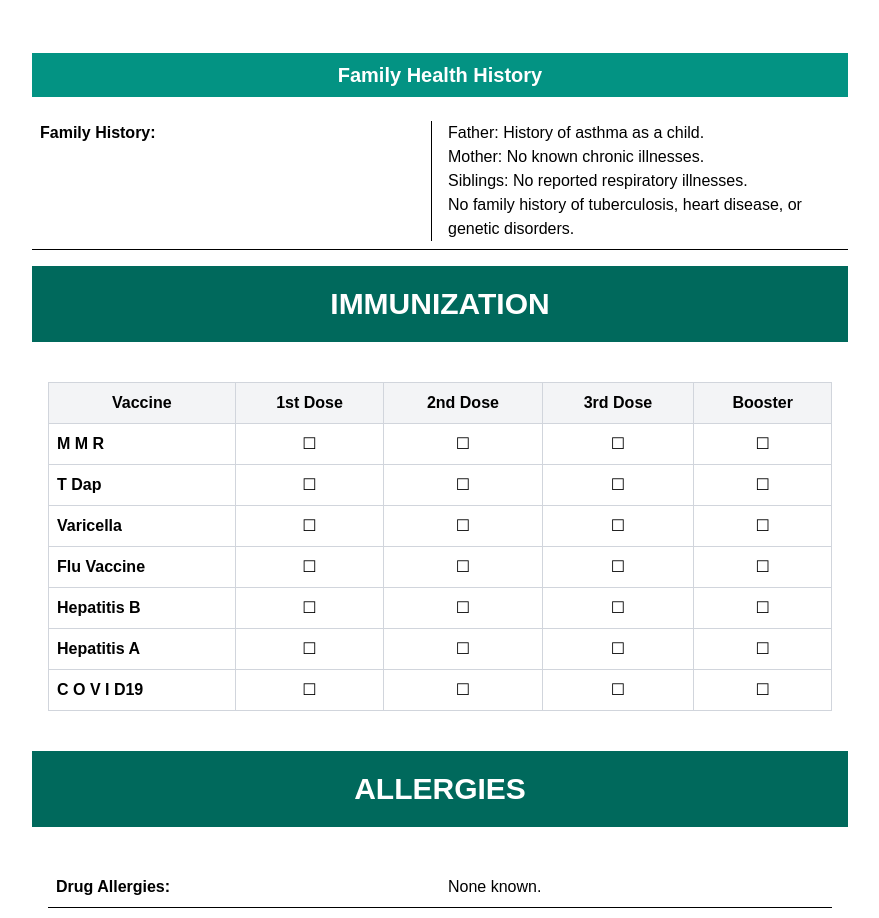
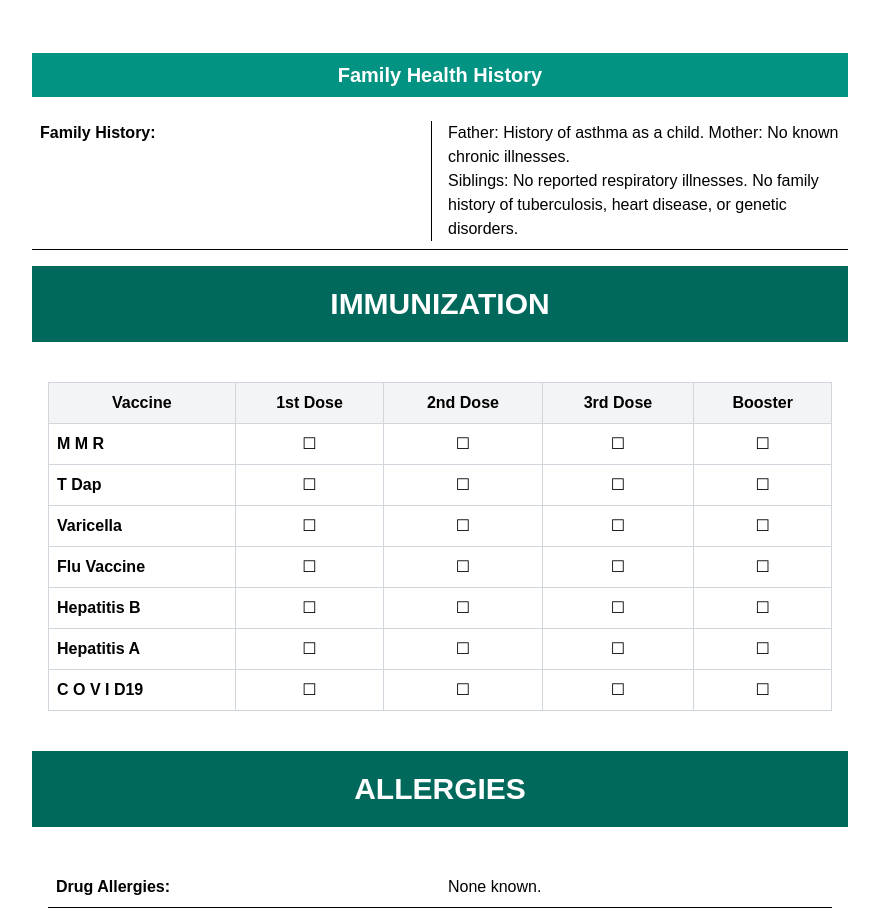
Before and after one commit to JoeyCollado/ehr, a Next.js app: page /pages/registration/administrationInformation in a window 1280 px wide. Shown: the part 3820-4738 px from the top of the page, without its empty margins (200-1079 px from the left). Built offline with nearby package versions, Linux system fonts and the light colour scheme; no server answers.

Commit message:
hydration fixed

```diff
--- a/app/pages/registration/administrationInformation/page.tsx
+++ b/app/pages/registration/administrationInformation/page.tsx
@@ -3,6 +3,7 @@ import React, { useState, useEffect } from "react";
 
 const Page = () => {
   const [isEditing, setIsEditing] = useState(false);
+  const [hasMounted, setHasMounted] = useState(false);
 
   // Initialize all state with localStorage or default values
   const [physicalData, setPhysicalData] = useState(() => {
@@ -158,9 +159,9 @@ const Page = () => {
   const [familyHealthHistory, setFamilyHealthHistory] = useState(() => {
     if (typeof window !== 'undefined') {
       const saved = localStorage.getItem('familyHealthHistory');
-      return saved ? saved : "Father: History of asthma as a child.\nMother: No known chronic illnesses.\nSiblings: No reported respiratory illnesses.\nNo family history of tuberculosis, heart disease, or genetic disorders.";
+      return saved ? saved : "Father: History of asthma as a child. Mother: No known chronic illnesses.\nSiblings: No reported respiratory illnesses. No family history of tuberculosis, heart disease, or genetic disorders.";
     }
-    return "Father: History of asthma as a child.\nMother: No known chronic illnesses.\nSiblings: No reported respiratory illnesses.\nNo family history of tuberculosis, heart disease, or genetic disorders.";
+    return "Father: History of asthma as a child. Mother: No known chronic illnesses. Siblings: No reported respiratory illnesses. No family history of tuberculosis, heart disease, or genetic disorders.";
   });
 
   const [immunization, setImmunization] = useState(() => {
@@ -258,6 +259,26 @@ const Page = () => {
     }
   }, [allergies]);
 
+  //
+
+    // Load data from localStorage after component mounts
+    useEffect(() => {
+      setHasMounted(true);
+
+      const loadFromLocalStorage = () => {
+        const savedPhysicalData = localStorage.getItem('physicalData');
+        if (savedPhysicalData) setPhysicalData(JSON.parse(savedPhysicalData));
+
+        const savedSurveyData = localStorage.getItem('surveyData');
+        if (savedSurveyData) setSurveyData(JSON.parse(savedSurveyData));
+
+        // Load other data similarly...
+      };
+
+      loadFromLocalStorage();
+    }, []);
+
+
   // Handle immunization change
   const handleImmunizationChange = (vaccine, doseIndex) => {
     const updatedImmunization = {...immunization};
@@ -271,6 +292,11 @@ const Page = () => {
   };
 
   const handleSave = () => setIsEditing(false);
+
+    // Only render the component after mounting (client-side)
+    if (!hasMounted) {
+      return null; // or a loading spinner
+    }
 
   return (
     <>
```
